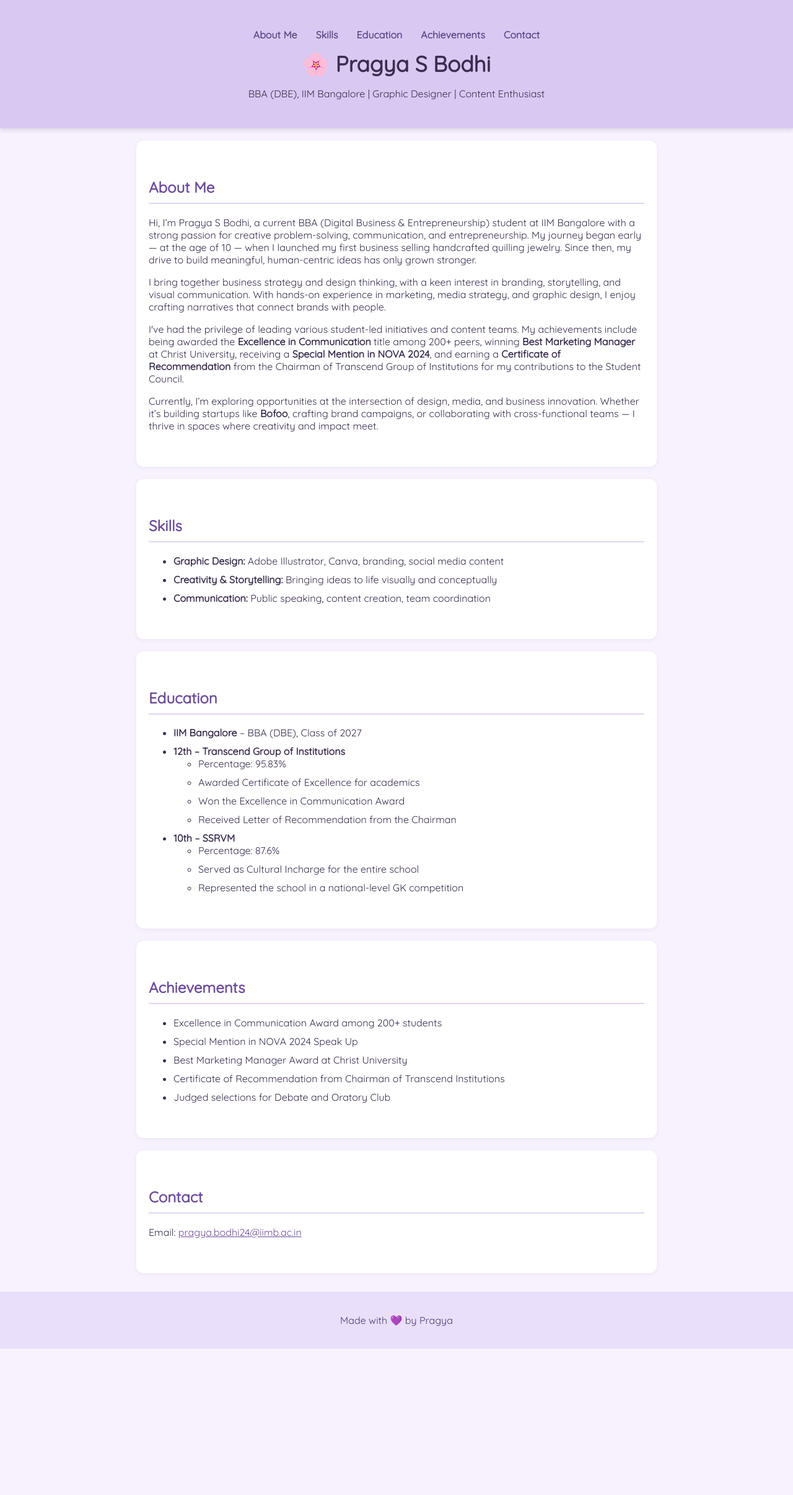
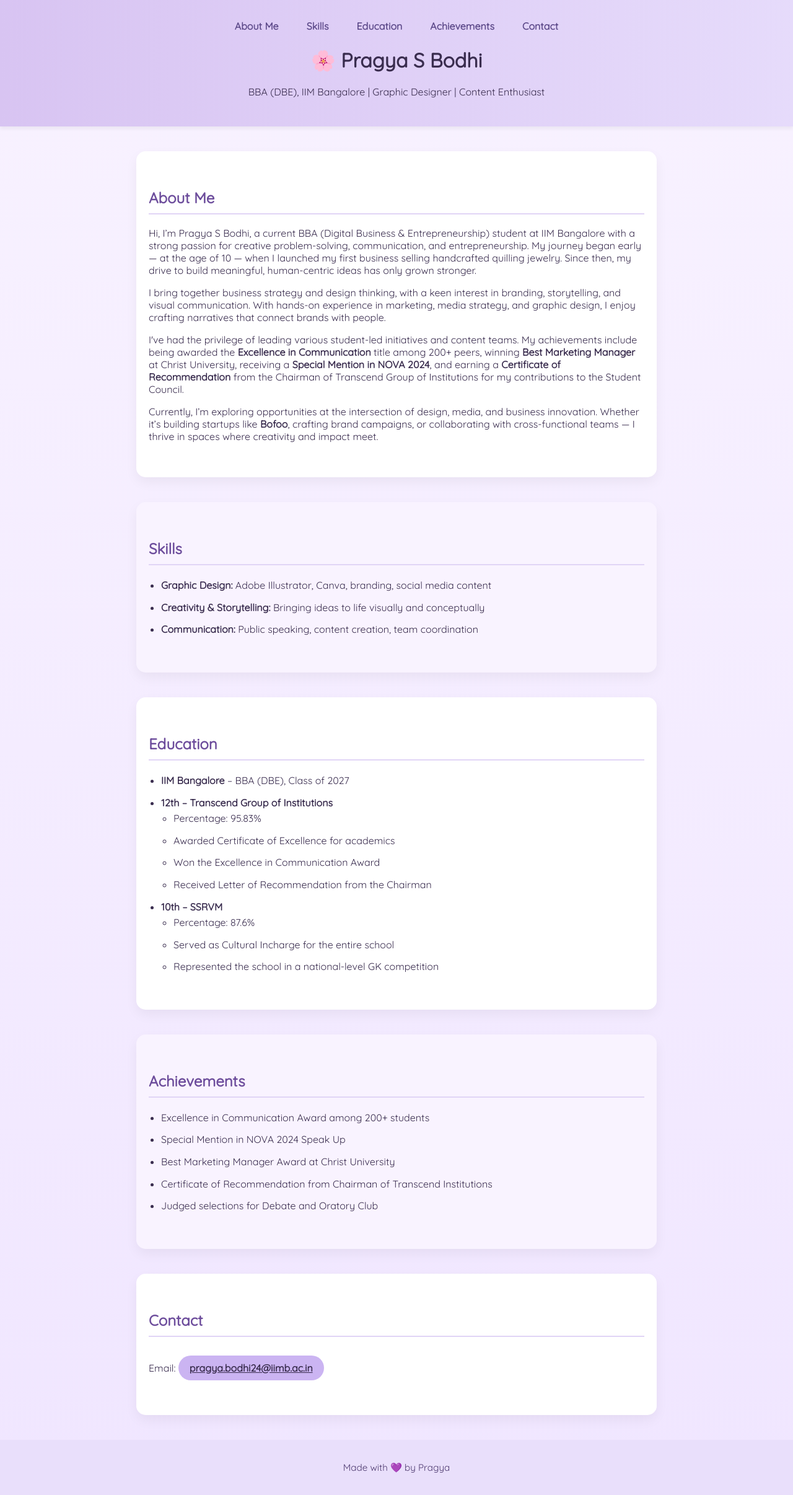
Before and after one commit to pragya-b/resume-web, a plain HTML site: page index.html in a window 1280 px wide. Shown: the whole page at 62% size. Before the commit the page ends 2176 px from the top, so only its background shows below. Drawn offline with Linux system fonts and the light colour scheme.

Commit message:
Update style.css

```diff
--- a/style.css
+++ b/style.css
@@ -1,86 +1,150 @@
+/* Base Styling */
 body {
   font-family: 'Quicksand', sans-serif;
-  background-color: #f8f2ff;
+  background: linear-gradient(180deg, #f8f2ff 0%, #f0e6ff 100%);
   color: #3a2d4f;
   margin: 0;
   padding: 0;
   scroll-behavior: smooth;
 }
 
+h1, h2 {
+  font-weight: 700;
+}
+
+h2 {
+  color: #6d4d9c;
+  border-bottom: 2px solid #e1d5f6;
+  padding-bottom: 10px;
+  margin-bottom: 20px;
+  display: flex;
+  align-items: center;
+}
+
+h2 i {
+  margin-right: 10px;
+  color: #6d4d9c;
+}
+
+/* Header */
 header {
-  background-color: #d9c9f2;
+  background: linear-gradient(90deg, #d8c4f2, #e6dbfb);
   padding: 30px;
   text-align: center;
-  box-shadow: 0 4px 6px rgba(0,0,0,0.1);
+  box-shadow: 0 4px 6px rgba(0,0,0,0.05);
 }
 
 nav ul {
   display: flex;
   justify-content: center;
+  flex-wrap: wrap;
   list-style-type: none;
   padding: 0;
-  margin-bottom: 15px;
+  margin: 0 0 15px 0;
+  gap: 15px;
 }
 
 nav ul li {
-  margin: 0 15px;
+  margin: 0;
 }
 
 nav a {
   text-decoration: none;
   color: #5e4b8b;
   font-weight: bold;
-  transition: color 0.3s ease;
+  padding: 10px 15px;
+  border-radius: 8px;
+  transition: background-color 0.3s ease, transform 0.2s ease;
 }
 
 nav a:hover {
-  color: #2c1c48;
+  background-color: #e0cdfc;
+  transform: scale(1.05);
 }
 
-h1 {
-  margin: 0;
-  font-size: 2.2rem;
-}
-
+/* Section Styling */
 section {
   padding: 40px 20px;
   max-width: 800px;
-  margin: auto;
-  background-color: #ffffff;
-  margin-top: 20px;
-  border-radius: 12px;
-  box-shadow: 0 2px 8px rgba(0,0,0,0.05);
-  animation: fadeIn 1s ease forwards;
+  margin: 40px auto;
+  background-color: #fff;
+  border-radius: 15px;
+  box-shadow: 0 8px 20px rgba(0, 0, 0, 0.05);
+  opacity: 0;
+  transform: translateY(30px);
+  animation: fadeInUp 1s ease forwards;
 }
 
-h2 {
-  color: #6d4d9c;
-  border-bottom: 2px solid #e1d5f6;
-  padding-bottom: 10px;
+section:nth-of-type(even) {
+  background-color: #f9f3ff;
 }
 
-ul li {
-  margin-bottom: 10px;
+/* Contact Button */
+#contact a {
+  display: inline-block;
+  background-color: #cbb4f2;
+  color: #3a2d4f;
+  padding: 10px 18px;
+  margin-top: 10px;
+  border-radius: 25px;
+  font-weight: bold;
+  transition: background-color 0.3s ease, transform 0.2s ease;
 }
 
-a {
-  color: #6d4d9c;
+#contact a:hover {
+  background-color: #b69be7;
+  transform: scale(1.05);
 }
 
-a:hover {
-  text-decoration: underline;
-}
-
+/* Footer */
 footer {
   text-align: center;
   padding: 20px;
   background-color: #e9dffb;
   color: #4e3a70;
   margin-top: 30px;
+  font-size: 0.95rem;
 }
 
-/* Subtle fade-in */
-@keyframes fadeIn {
-  from { opacity: 0; transform: translateY(20px); }
-  to { opacity: 1; transform: translateY(0); }
+/* Lists */
+ul {
+  padding-left: 20px;
 }
+
+ul li {
+  margin-bottom: 10px;
+  line-height: 1.6;
+}
+
+/* Fade-in Animation */
+@keyframes fadeInUp {
+  from {
+    opacity: 0;
+    transform: translateY(30px);
+  }
+  to {
+    opacity: 1;
+    transform: translateY(0);
+  }
+}
+
+/* Floating Let's Connect Button */
+.floating-btn {
+  position: fixed;
+  bottom: 25px;
+  right: 25px;
+  background-color: #bfa7f2;
+  color: white;
+  padding: 12px 20px;
+  border-radius: 30px;
+  font-weight: bold;
+  box-shadow: 0 4px 12px rgba(0, 0, 0, 0.2);
+  text-decoration: none;
+  transition: all 0.3s ease;
+  z-index: 999;
+}
+
+.floating-btn:hover {
+  background-color: #a68be0;
+  transform: translateY(-2px);
+}
```
